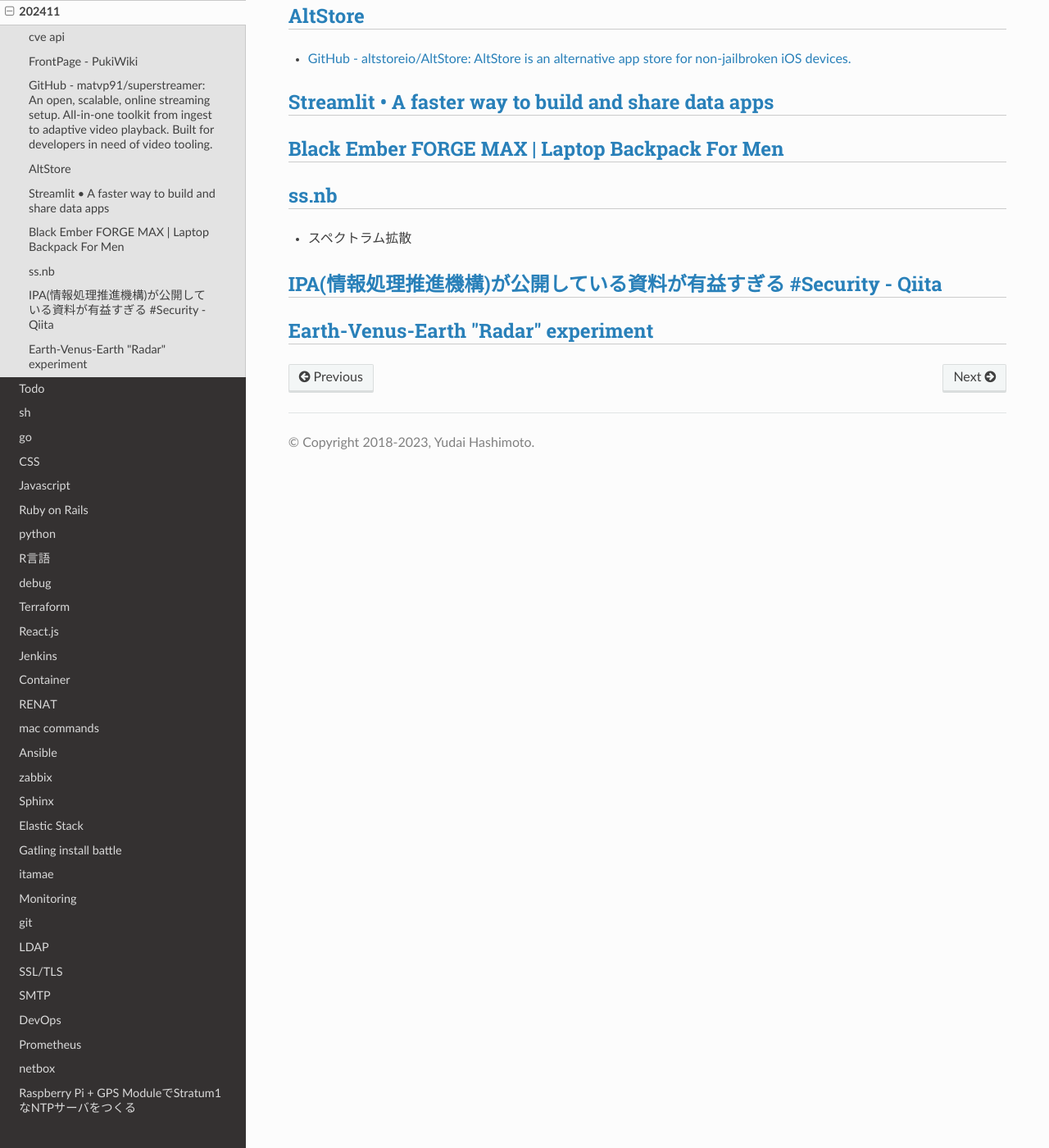
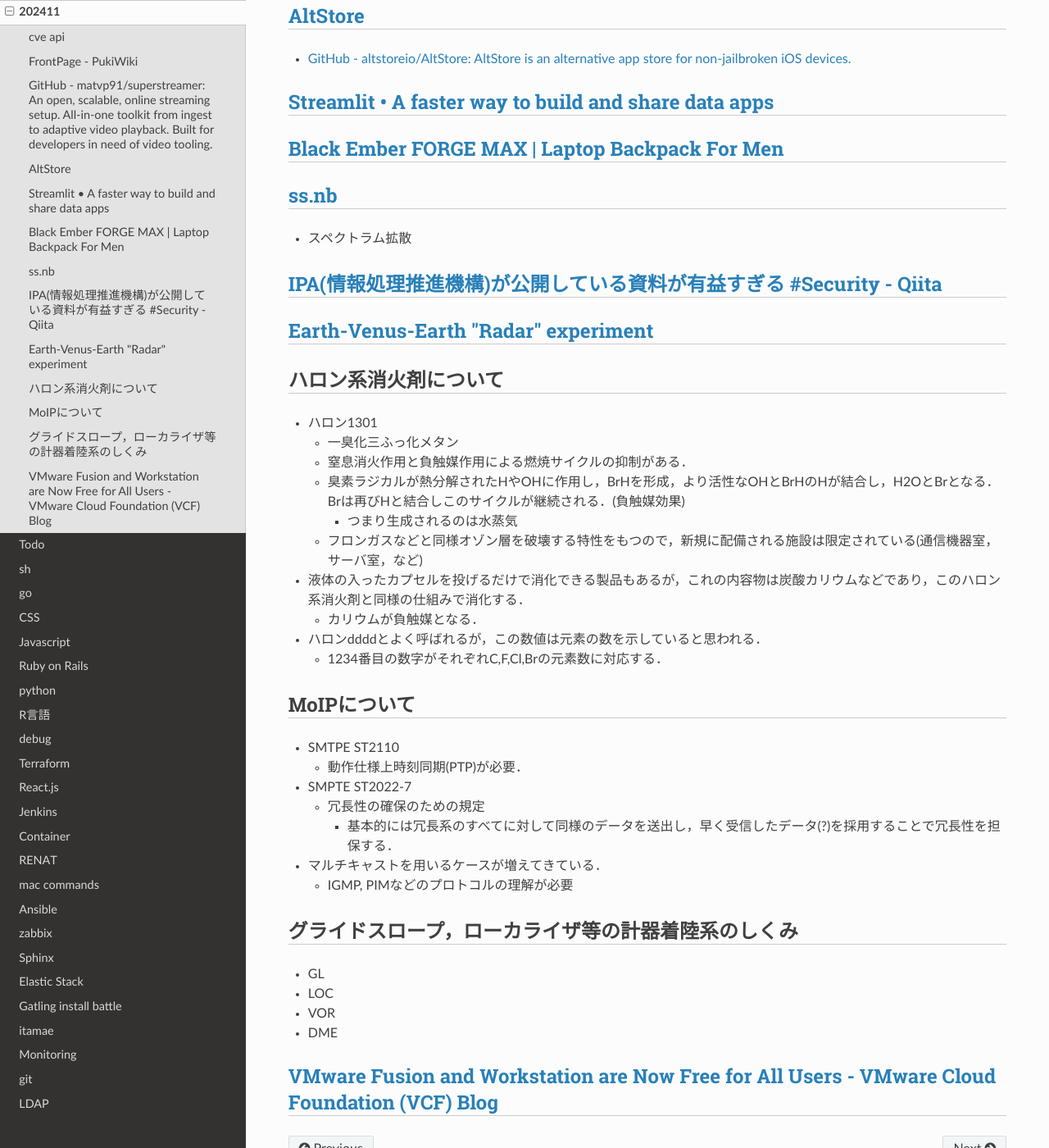
Before and after one commit to jp7fkf/JP7FKF-Warehouse, a Sphinx documentation site: the page built from source/dialy/202411.md, in a window 1280 px wide and 1400 px high, scrolled down 3900 px. Shown: the whole window at 82% size. Built offline with Sphinx 7.4.7 and the Read the Docs theme 3.1.0, drawn with Linux system fonts in a browser that asks for light colours.

Commit message:
2024-11-23 21:19:12 JST

```diff
--- a/source/dialy/202411.md
+++ b/source/dialy/202411.md
@@ -224,3 +224,32 @@ curl -s https://services.nvd.nist.gov/rest/json/cves/2.0?cveId=CVE-2024-9379?...
 ## [IPA(情報処理推進機構)が公開している資料が有益すぎる #Security - Qiita](https://qiita.com/KNR109/items/1fa6d697a936c54329c6)
 
 ## [Earth-Venus-Earth "Radar" experiment](https://www.qsl.net/dl4yhf/speclab/earth_venus_earth.htm)
+
+## ハロン系消火剤について
+- ハロン1301
+  - 一臭化三ふっ化メタン
+  - 窒息消火作用と負触媒作用による燃焼サイクルの抑制がある．
+  - 臭素ラジカルが熱分解されたHやOHに作用し，BrHを形成，より活性なOHとBrHのHが結合し，H2OとBrとなる．Brは再びHと結合しこのサイクルが継続される．(負触媒効果)
+    - つまり生成されるのは水蒸気
+  - フロンガスなどと同様オゾン層を破壊する特性をもつので，新規に配備される施設は限定されている(通信機器室，サーバ室，など)
+- 液体の入ったカプセルを投げるだけで消化できる製品もあるが，これの内容物は炭酸カリウムなどであり，このハロン系消火剤と同様の仕組みで消化する．
+  - カリウムが負触媒となる．
+- ハロンddddとよく呼ばれるが，この数値は元素の数を示していると思われる．
+  - 1234番目の数字がそれぞれC,F,Cl,Brの元素数に対応する．
+
+## MoIPについて
+- SMTPE ST2110
+  - 動作仕様上時刻同期(PTP)が必要．
+- SMPTE ST2022-7
+  - 冗長性の確保のための規定
+    - 基本的には冗長系のすべてに対して同様のデータを送出し，早く受信したデータ(?)を採用することで冗長性を担保する．
+- マルチキャストを用いるケースが増えてきている．
+  - IGMP, PIMなどのプロトコルの理解が必要
+
+## グライドスロープ，ローカライザ等の計器着陸系のしくみ
+- GL
+- LOC
+- VOR
+- DME
+
+## [VMware Fusion and Workstation are Now Free for All Users - VMware Cloud Foundation (VCF) Blog](https://blogs.vmware.com/cloud-foundation/2024/11/11/vmware-fusion-and-workstation-are-now-free-for-all-users/)
```
